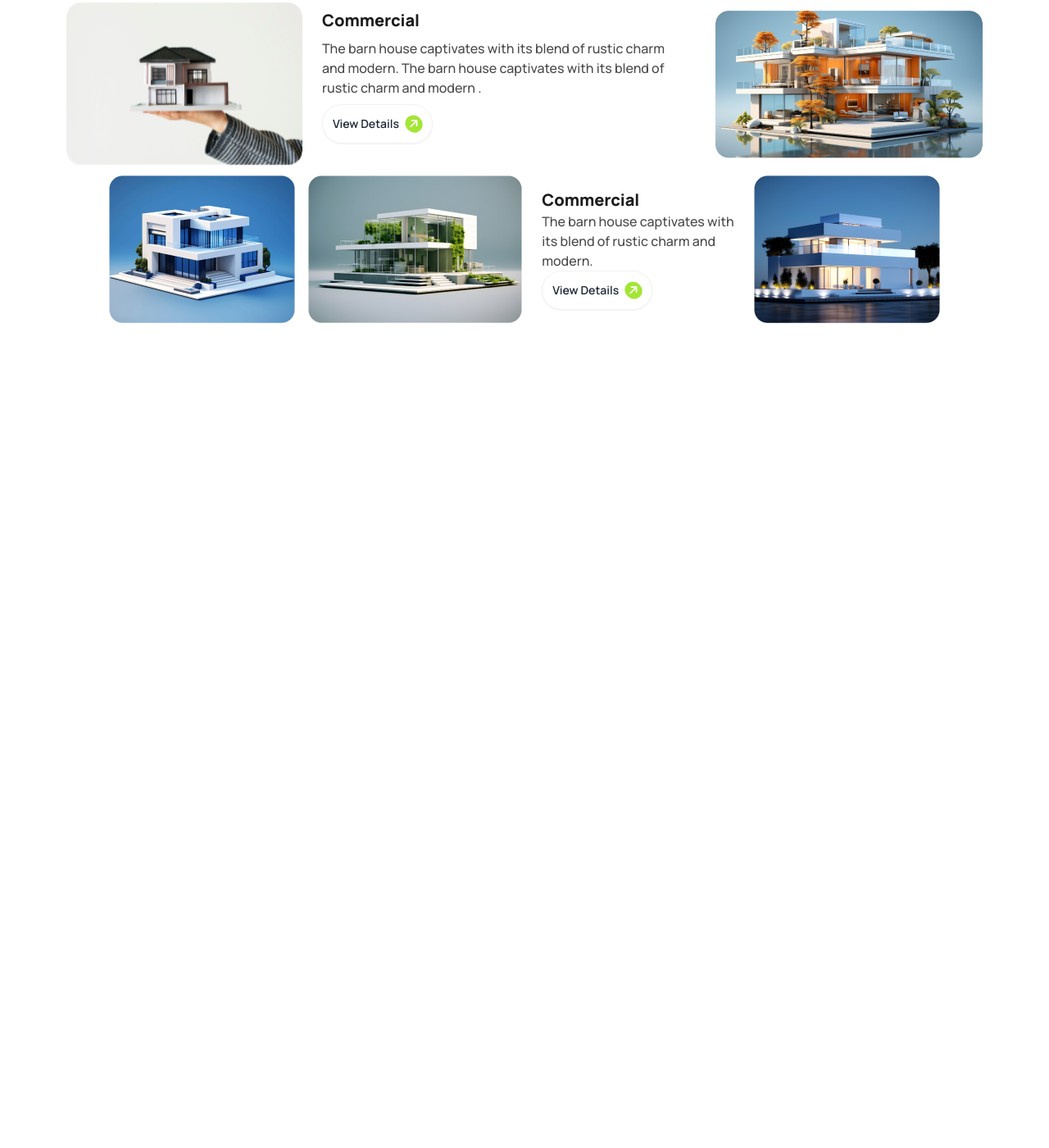
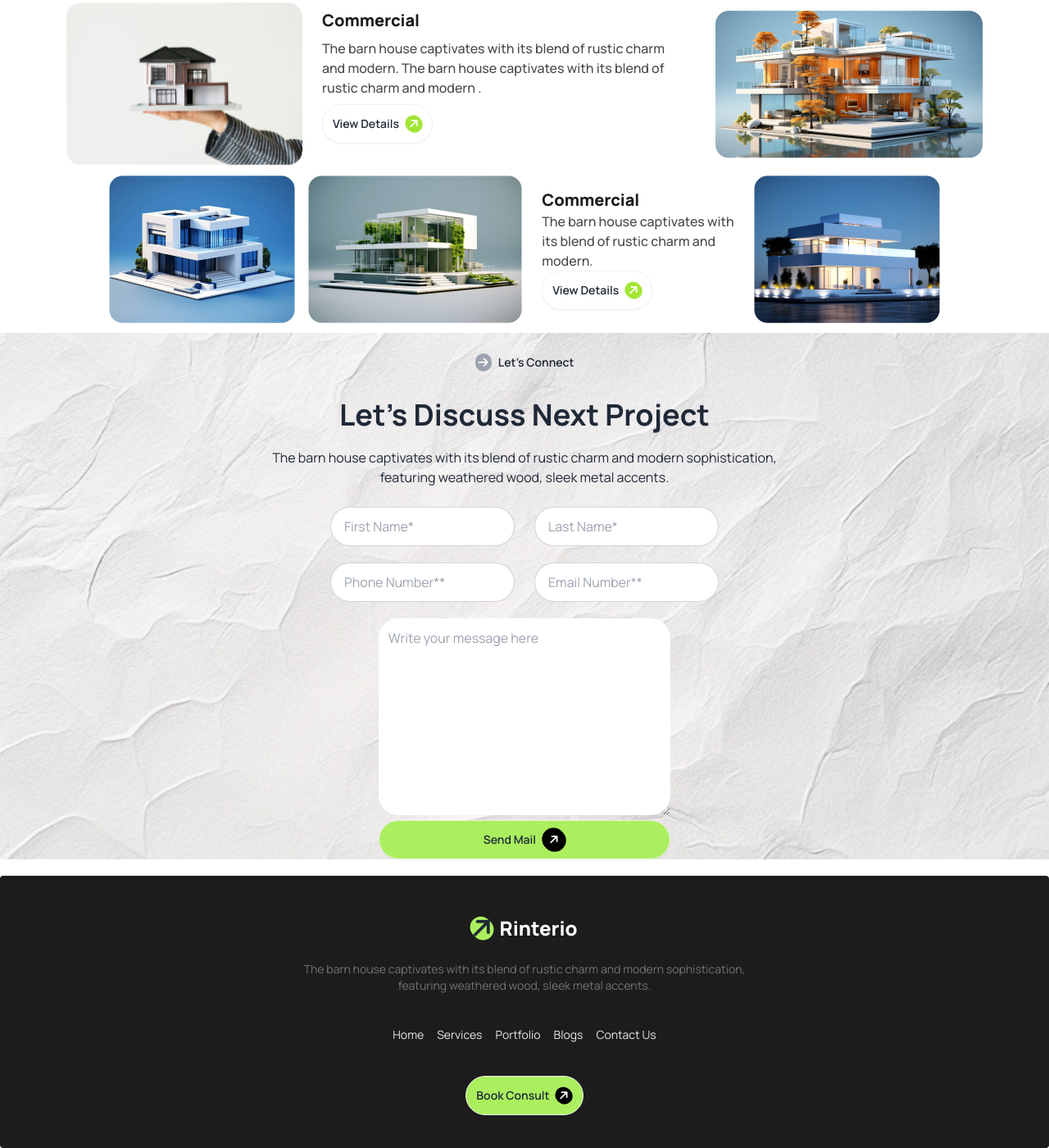
Before and after one commit to Razaul007/Rinterio, a plain HTML site: page index.html in a window 1280 px wide. Shown: the part 2208-3608 px from the top of the page at 82% size. Before the commit the page ends 2622 px from the top, so only its background shows below. Drawn offline with nearby package versions, Linux system fonts and the light colour scheme.

Commit message:
added footer

```diff
--- a/index.html
+++ b/index.html
@@ -81,7 +81,7 @@
             </div>
         </section>
     </header>
-    <main>
+    <main class="md:container md:mx-auto mb-8">
         <!-- About Us section -->
         <section class="min-h-screen">
             <div class="hero bg-base-200 min-h-screen">
@@ -181,7 +181,8 @@
                         <div class="bg-[#FFF] rounded-2xl  p-2 gap-2 md:flex flex-col place-items-start">
                             <h4 class="text-[#1C1C1C] text-xl font-extrabold">Commercial</h4>
                             <p class="text-[#494949] font-medium">The barn house captivates with its blend of rustic
-                                charm <br> and modern. The barn house captivates with its blend of <br> rustic charm and modern .
+                                charm <br> and modern. The barn house captivates with its blend of <br> rustic charm and
+                                modern .
                             </p>
                             <a class="btn bg-[#FFF] p-3 rounded-3xl">View Details <i
                                     class="fa-solid fa-arrow-right bg-lime-400 text-white -rotate-45 rounded-full p-1"></i></a>
@@ -198,7 +199,8 @@
                         <div><img src="./assets/img4.png" alt="" srcset=""></div>
                         <div class="bg-[#FFF] rounded-2xl  p-2 gap-2 ">
                             <h4 class="text-[#1C1C1C] text-xl font-extrabold">Commercial</h4>
-                            <p class="text-[#494949] font-medium">The barn house captivates with <br> its blend of rustic charm and <br>modern.
+                            <p class="text-[#494949] font-medium">The barn house captivates with <br> its blend of
+                                rustic charm and <br>modern.
                             </p>
                             <a class="btn bg-[#FFF] p-3 rounded-3xl">View Details <i
                                     class="fa-solid fa-arrow-right bg-lime-400 text-white -rotate-45 rounded-full p-1"></i></a>
@@ -209,8 +211,68 @@
             </div>
         </section>
         <!-- Let’s Discuss Next Project Section -->
+        <section>
+            <div class="bg-[url('./assets/bg.jpg')] bg-cover bg-center">
+                <div class="flex flex-col justify-center items-center gap-5 mb-3 p-3">
+                    <a class="btn btn-ghost"><i
+                            class="fa-solid fa-arrow-right bg-gray-400 text-white rounded-full p-1"></i>Let’s
+                        Connect</a>
+                    <h3 class="text-2xl md:text-4xl font-bold">Let’s Discuss Next Project</h3>
+                    <p class="text-center">The barn house captivates with its blend of rustic charm and modern
+                        sophistication,<br> featuring weathered wood, sleek metal accents.</p>
+                </div>
+                <div class="flex flex-col justify-center items-center gap-5">
+                    <div class=" md:flex gap-6 md:gap-6 justify-center items-center">
+                        <input type="text" placeholder="First Name*"
+                            class="input input-bordered border rounded-3xl w-full max-w-xs" />
+                        <input type="text" placeholder="Last Name*"
+                            class="input input-bordered border rounded-3xl w-full max-w-xs" />
+                    </div>
+                    <div class=" md:flex gap-6 justify-center items-center">
+                        <input type="text" placeholder="Phone Number**"
+                            class="input input-bordered border rounded-3xl w-full max-w-xs" />
+                        <input type="text" placeholder="Email Number**"
+                            class="input input-bordered border rounded-3xl w-full max-w-xs" />
+                    </div>
+                    <div class="">
+
+                        <textarea placeholder="Write your message here"
+                            class=" w-full h-60 rounded-3xl  p-3"></textarea>
+
+                        <button class="btn bg-[#ABEF5F] rounded-3xl w-full ">
+                            Send Mail
+                            <i class="fa-solid fa-arrow-right bg-black -rotate-45 text-white rounded-full p-2"></i>
+                        </button>
+                    </div>
+                </div>
+            </div>
+
+        </section>
     </main>
-    <footer></footer>
+    <!-- Footer Section -->
+    <footer class="footer footer-center bg-[#1C1C1C] text-base-content rounded p-10 mt-8">
+        <nav>
+            <div class="grid grid-col gap-4">
+                <a class="btn btn-ghost md:text-3xl md:font-extrabold">
+                    <i class="fa-solid fa-arrow-right bg-[#ABEF5F] -rotate-45 rounded-full"></i>
+                    <span class=" text-2xl bold text-white">Rinterio</span></a>
+                <p class="text-[#737373]">The barn house captivates with its blend of rustic charm and modern sophistication,<br> featuring weathered wood, sleek metal accents.</p>
+
+            </div>
+        </nav>
+        <nav class="md:grid md:grid-flow-col gap-4">
+            <a class="link link-hover text-[#E9E9E9]">Home</a>
+            <a class="link link-hover text-[#E9E9E9]">Services</a>
+            <a class="link link-hover text-[#E9E9E9]">Portfolio</a>
+            <a class="link link-hover text-[#E9E9E9]">Blogs</a>
+            <a class="link link-hover text-[#E9E9E9]">Contact Us</a>
+        </nav>
+
+        <aside>
+            <a class="btn bg-[#ABEF5F] p-3 rounded-3xl">Book Consult <i
+                class="fa-solid fa-arrow-right bg-black text-white -rotate-45 rounded-full p-1"></i></a>
+        </aside>
+    </footer>
 </body>
 
 </html>
```
